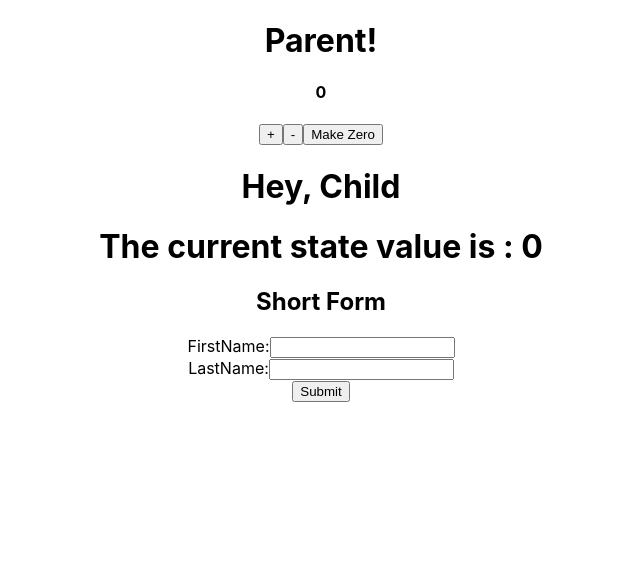
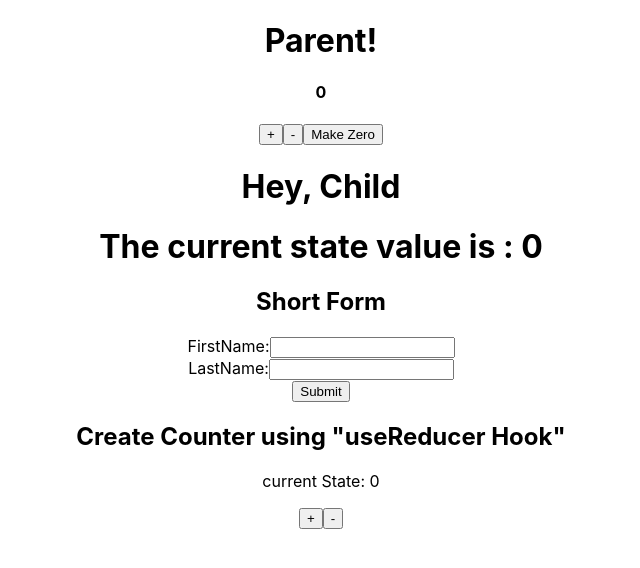
Before and after one commit to IamRidoyRoy/react-redux, a React (Create React App) app: page / in a window 1280 px wide. Shown: the top 568 px of the page, without its empty margins (319-959 px from the left). Built offline with nearby package versions, Linux system fonts and the light colour scheme.

Commit message:
By using useReducer create a counter

```diff
--- /dev/null
+++ b/src/components/CreateUseReducer.js
@@ -0,0 +1,27 @@
+import React, { useReducer } from 'react';
+
+const CreateUseReducer = () => {
+    const initialState = 0;
+    const reducer = (state, action) => {
+        if (action.type == "Increment") {
+            return state + 1;
+        }
+        else if (action.type == "Decrement") {
+            return state - 1;
+        }
+
+    }
+    const [state, dispatch] = useReducer(reducer, initialState)
+    return (
+        <div>
+            <h2>Create Counter using "useReducer Hook"</h2>
+            <p>current State: {state} </p>
+            <button onClick={() => dispatch({ type: 'Increment' })}>+</button>
+            <button onClick={() => dispatch({ type: 'Decrement' })} >-</button>
+
+
+        </div>
+    );
+};
+
+export default CreateUseReducer;
--- a/src/components/Parent.js
+++ b/src/components/Parent.js
@@ -1,6 +1,7 @@
 import { useContext } from 'react';
 import { COUNTER_CONTEXT } from '../App';
 import Child from './Child';
+import CreateUseReducer from './CreateUseReducer';
 import ShortForm from './ShortForm';
 
 
@@ -21,6 +22,7 @@ const Parent = () => {
 
             <Child></Child>
             <ShortForm></ShortForm>
+            <CreateUseReducer></CreateUseReducer>
 
         </div>
 
--- a/src/components/ShortForm.js
+++ b/src/components/ShortForm.js
@@ -1,4 +1,4 @@
-import React, { useState } from 'react';
+import React, { useReducer, useState } from 'react';
 
 const ShortForm = () => {
 
```
